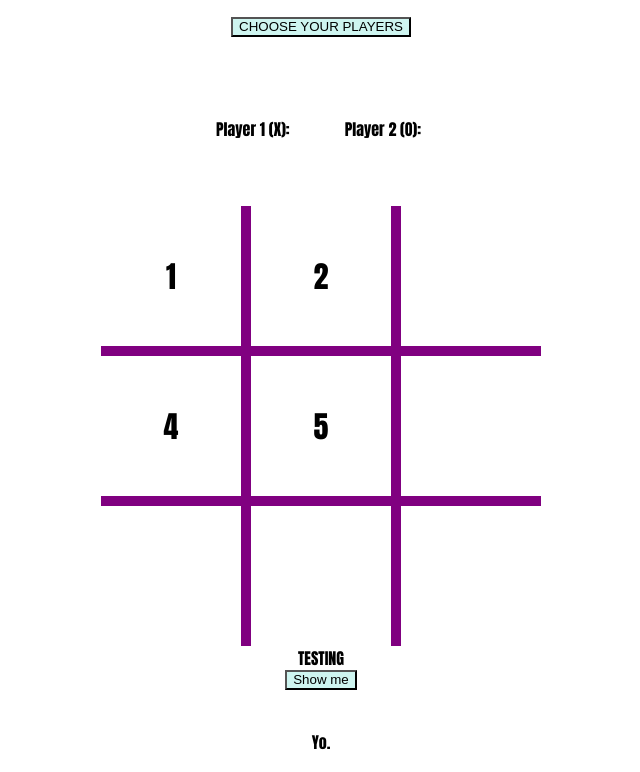
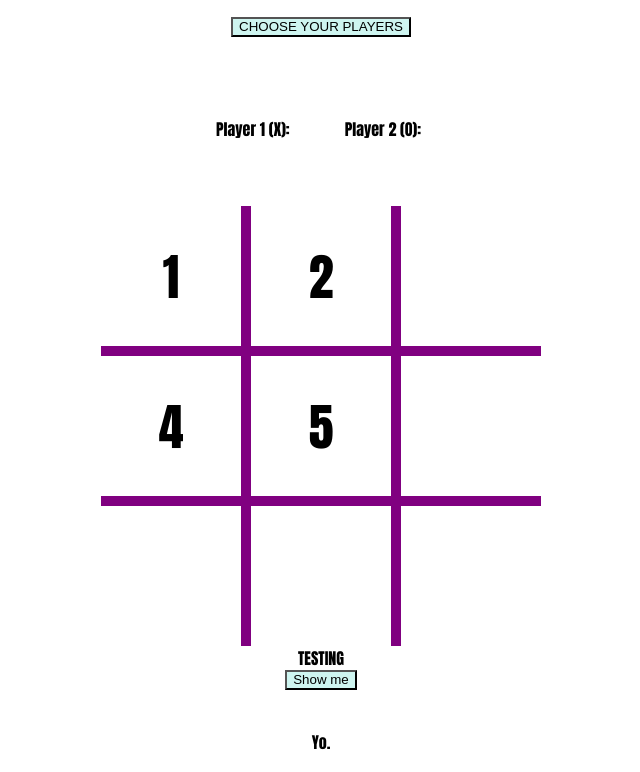
Before and after one commit to HDBarton/js-tictatoe, a plain HTML site: page index.html in a window 1280 px wide. Shown: the part 123-895 px from the top of the page, without its empty margins (319-959 px from the left). Drawn offline with Linux system fonts and the light colour scheme.

Commit message:
Increase Board Marker Size

```diff
--- a/functions.js
+++ b/functions.js
@@ -1,6 +1,5 @@
 // Try to have as little global code as possible
 // TODO:
-// 1.) Get player names to populate above game board with symbol
 // 2.) Create mechansim to add token to gameboard for each click, using a mechanism to check which totem was last played
 // 3.) Create a mechanism to check for a win after each click
 // 4.) Create mechansim to check that an action hasn't already been played on the square being clicked and an alert if so
--- a/styles.css
+++ b/styles.css
@@ -33,7 +33,7 @@ h3{
 }
 #gameboard{
     display: grid;
-    font-size: 30px;
+    font-size: 50px;
     font-weight: bolder;
     grid-template-columns: 1fr, minmax(0, 400px), minmax(0, 400px), minmax(0, 400px), 1fr;
     grid-template-rows: 1fr, minmax(0, 400px), minmax(0, 400px), minmax(0, 400px), 1fr;
```
